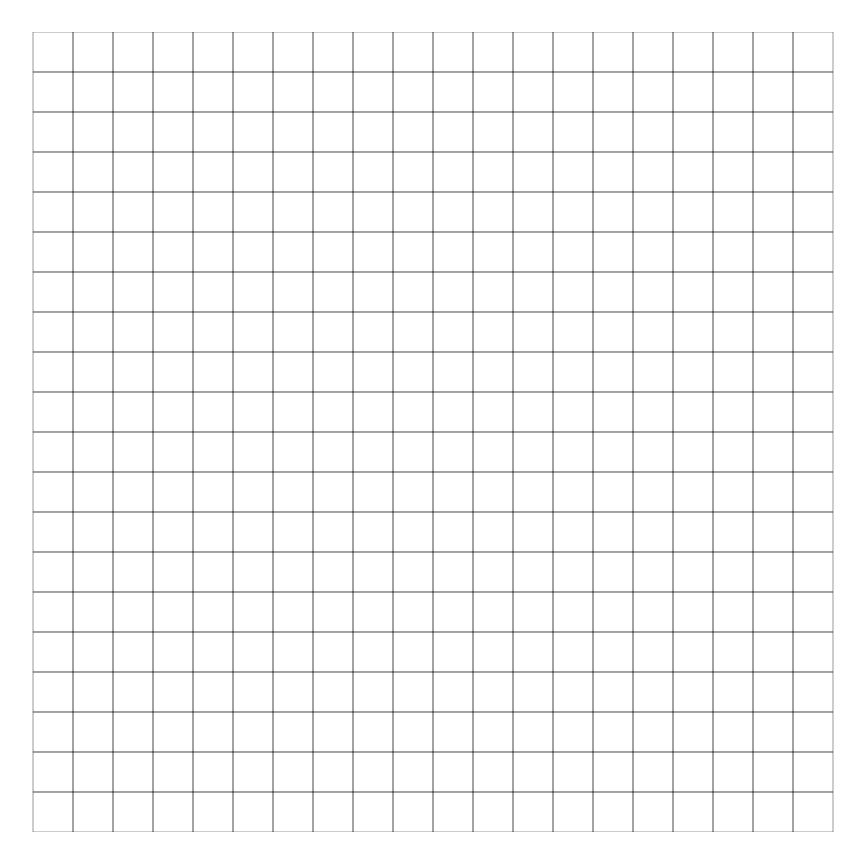
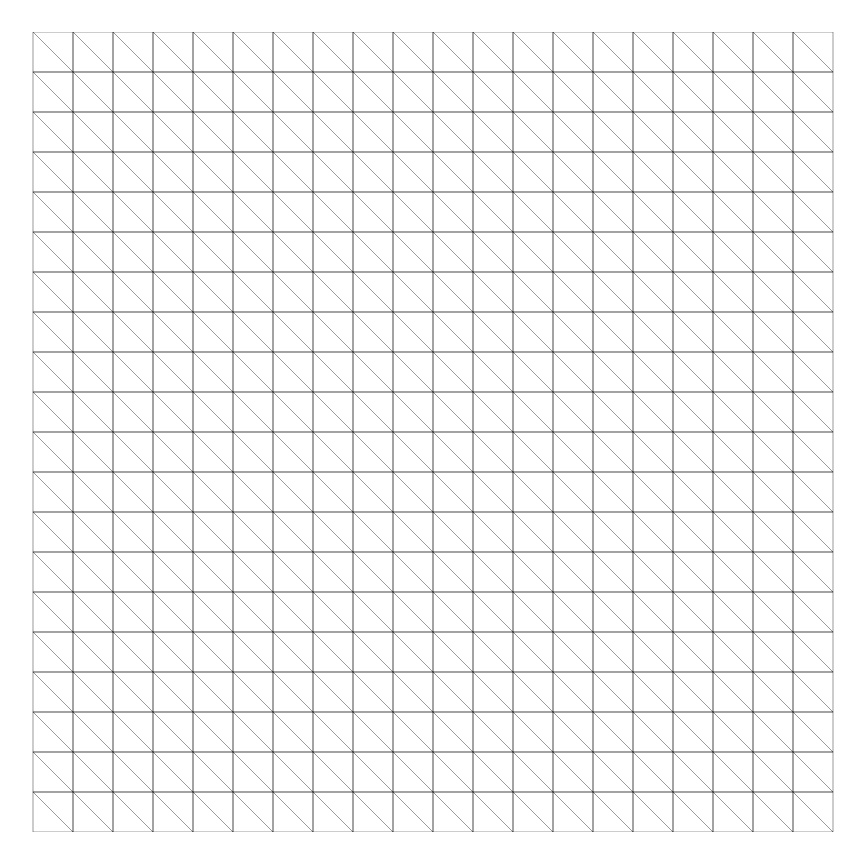
Before and after one commit to hashrock/go-cubism, a Vue app: page / in a window 1280 px wide. Shown: the top 864 px of the page, without its empty margins (239-1104 px from the left). Built offline with nearby package versions, Linux system fonts and the light colour scheme.

Commit message:
Refactor Square component to use dynamic positioning and add diagonal line

```diff
--- a/src/App.vue
+++ b/src/App.vue
@@ -1,4 +1,6 @@
 <script setup lang="ts">
+import Square from './components/Square.vue'
+
 const gridSize = 20 // 20x20のグリッド
 const squares = Array.from({ length: gridSize * gridSize }, (_, i) => ({
   x: (i % gridSize) * 100,
@@ -10,16 +12,11 @@
   <div class="background">
     <svg width="100%" height="100%" xmlns="http://www.w3.org/2000/svg" viewBox="0 0 2000 2000">
       <rect width="100%" height="100%" fill="white"/>
-      <rect
+      <Square
         v-for="(pos, i) in squares"
         :key="i"
         :x="pos.x"
         :y="pos.y"
-        width="100"
-        height="100"
-        fill="none"
-        stroke="black"
-        stroke-width="1"
       />
     </svg>
   </div>
--- a/src/components/Square.vue
+++ b/src/components/Square.vue
@@ -1,13 +1,28 @@
+<script setup lang="ts">
+defineProps<{
+  x: number
+  y: number
+}>()
+</script>
+
 <template>
-  <svg width="100" height="100" xmlns="http://www.w3.org/2000/svg">
+  <g>
     <rect
-      x="0"
-      y="0"
+      :x="x"
+      :y="y"
       width="100"
       height="100"
       fill="none"
       stroke="black"
       stroke-width="1"
     />
-  </svg>
+    <line
+      :x1="x"
+      :y1="y"
+      :x2="x + 100"
+      :y2="y + 100"
+      stroke="black"
+      stroke-width="1"
+    />
+  </g>
 </template>
```
